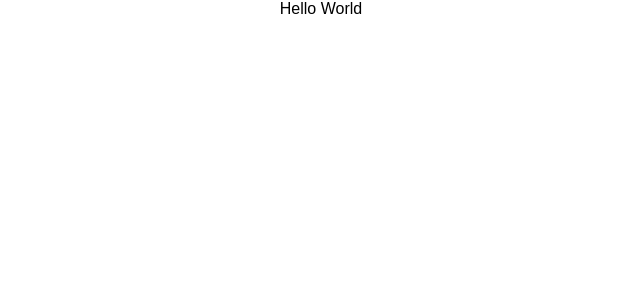
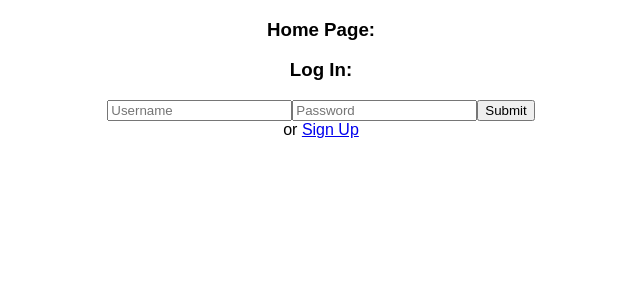
Before and after one commit to meganmcewan/dryclean-frontend, a React (Create React App) app: page / in a window 1280 px wide. Shown: the top 300 px of the page, without its empty margins (319-959 px from the left). Built offline with nearby package versions, Linux system fonts and the light colour scheme.

Commit message:
react router setup + login & signup pages

```diff
--- a/package.json
+++ b/package.json
@@ -5,6 +5,8 @@
   "dependencies": {
     "react": "^16.2.0",
     "react-dom": "^16.2.0",
+    "react-router": "^4.2.0",
+    "react-router-dom": "^4.2.2",
     "react-scripts": "1.1.1"
   },
   "scripts": {
--- a/src/App.css
+++ b/src/App.css
@@ -26,3 +26,14 @@
   from { transform: rotate(0deg); }
   to { transform: rotate(360deg); }
 }
+
+
+.inital-css{
+  text-align: center;
+}
+
+.navWrapper{
+  display: flex;
+  justify-content: space-between;
+  padding: 15px;
+}
--- a/src/App.js
+++ b/src/App.js
@@ -1,7 +1,10 @@
 import React, { Component } from 'react'
 import './App.css'
+import { Switch, Route } from 'react-router'
+import Home from './components/home.js'
 import Login from './components/login.js'
-
+import Signup from './components/signup.js'
+import orderForm from './components/orderForm.js'
 class App extends Component {
   constructor () {
     super()
@@ -17,9 +20,12 @@ class App extends Component {
 
   render () {
     return (
-      <div className='App'>
-        Hello World
-      </div>
+      <Switch>
+        <Route exact path='/' component={Home} />
+        <Route path='/login' component={Login} />
+        <Route path='/signup' component={Signup} />
+        <Route path='/orderform' component={orderForm} />
+      </Switch>
     )
   }
 }
--- /dev/null
+++ b/src/components/home.js
@@ -0,0 +1,16 @@
+import React, { Component } from 'react'
+import { Link } from 'react-router-dom'
+import Login from './login'
+
+class Home extends Component {
+  render () {
+    return (
+      <div className='inital-css'>
+        <h3>Home Page:</h3>
+        <Login />
+      </div>
+    )
+  }
+}
+
+export default Home
--- a/src/components/login.js
+++ b/src/components/login.js
@@ -1,7 +1,22 @@
 import React, { Component } from 'react'
+import { Link } from 'react-router-dom'
+class Login extends Component {
+    submitLogin = () => {
+    console.log('clicked login submit button')
+    }
 
-class Login extends Component {
-
+  render () {
+    return (
+      <div className='inital-css'>
+          <h3>Log In:</h3>
+        <input type='text' placeholder='Username' />
+        <input type='password' placeholder='Password' />
+        <button onClick={this.submitLogin}>Submit</button>
+        <div>or <Link to='/signup'>Sign Up</Link>
+        </div>
+      </div>
+    )
+  }
 }
 
 export default Login
--- /dev/null
+++ b/src/components/signup.js
@@ -0,0 +1,25 @@
+import React, { Component } from 'react'
+import { Link } from 'react-router-dom'
+
+class Signup extends Component {
+
+    submitSignup = () => {
+        console.log('clicked signup submit button')
+    }
+
+    render() {
+        return (
+            <div className='inital-css'>
+                <h3>Sign Up:</h3>
+                <div> <input type='text' placeholder='Username' /></div>
+                <div> <input type='password' placeholder='Password' /></div>
+                <div> <input type='number' placeholder='Phone Number' /></div>
+                <button onClick={this.submitSignup}>Submit</button>
+                <div>or <Link to='/login'>Log In</Link>
+                </div>
+            </div>
+        )
+    }
+}
+
+export default Signup
--- a/src/index.js
+++ b/src/index.js
@@ -1,8 +1,12 @@
-import React from 'react';
-import ReactDOM from 'react-dom';
-import './index.css';
-import App from './App';
-import registerServiceWorker from './registerServiceWorker';
+import React from 'react'
+import ReactDOM from 'react-dom'
+import { BrowserRouter } from 'react-router-dom'
+import './index.css'
+import App from './App'
+import registerServiceWorker from './registerServiceWorker'
 
-ReactDOM.render(<App />, document.getElementById('root'));
-registerServiceWorker();
+ReactDOM.render(
+  <BrowserRouter>
+    <App />
+  </BrowserRouter>, document.getElementById('root'))
+registerServiceWorker()
```
Also changed, not shown: src/components/nav.js (added, +15 -0 lines), 1 other file (tests, documents, lock files or other folders).
